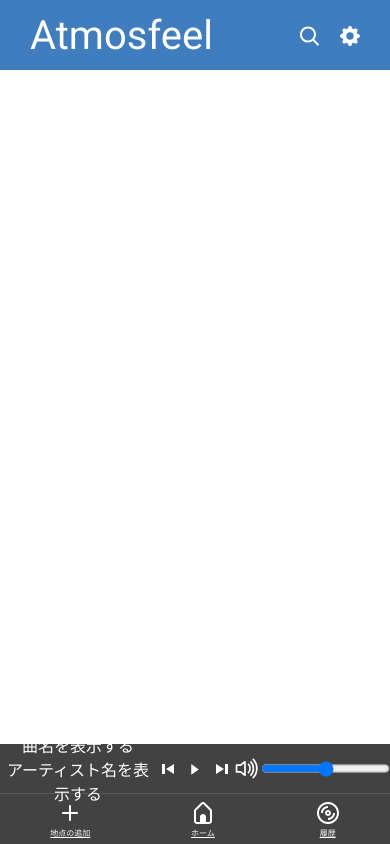
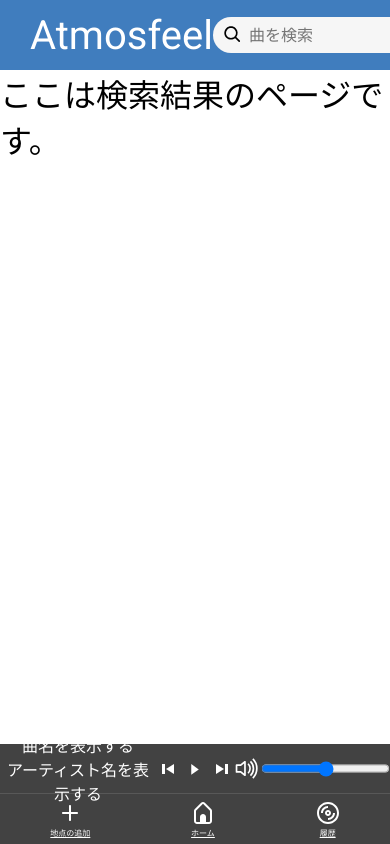
Before and after one commit to kc3hack/2024_A, a React (Vite) app in the folder frontend/: page /search in a window 390 px wide. Built offline with nearby package versions, Linux system fonts and the light colour scheme.

Commit message:
検索結果ページに遷移できるようにした

```diff
--- a/frontend/components/SearchBar.tsx
+++ b/frontend/components/SearchBar.tsx
@@ -2,10 +2,15 @@
 
 const Searchbar = () => {
   return (
-    <form>
+    <form action="/search/">
       <div className="search-bar">
         <img className="search-icon" src="search.svg" alt="" />
-        <input className="search-box" type="search" placeholder="曲を検索" />
+        <input
+          className="search-box"
+          type="search"
+          name="search"
+          placeholder="曲を検索"
+        />
       </div>
     </form>
   );
--- a/frontend/components/TopMenu.tsx
+++ b/frontend/components/TopMenu.tsx
@@ -1,3 +1,4 @@
+import React from "react";
 import SearchBar from "../components/SearchBar";
 import "../styles/TopMenu.css";
 
@@ -8,9 +9,6 @@
         <h1>Atmosfeel</h1>
       </div>
       <div className="top-menu-items">
-        <div className="hidden-search-bar">
-          <img className="search-icon" src="search.svg" alt="" />
-        </div>
         <SearchBar />
         <div>
           <img className="setting-icon" src="/gear-fill.svg" alt="" />
--- a/frontend/pages/Search.tsx
+++ b/frontend/pages/Search.tsx
@@ -6,6 +6,7 @@
   return (
     <main>
       <Header />
+      <h1>ここは検索結果のページです。</h1>
       {/* <SearchComponent /> */}
       <Footer />
     </main>
--- a/frontend/styles/TopMenu.css
+++ b/frontend/styles/TopMenu.css
@@ -60,7 +60,7 @@
   width: 20px;
 }
 
-.hidden-search-bar {
+.open-search-bar {
   display: none;
 }
 
@@ -75,7 +75,9 @@
   filter: brightness(0);
 }
 
-@media screen and (max-width: 650px) {
+
+
+/* @media screen and (max-width: 650px) {
   .search-bar {
     display: none;
   }
@@ -84,18 +86,37 @@
     gap: 10px;
   }
 
-  .hidden-search-bar {
+  .open-search-bar {
     display: block;
   }
 
-  .hidden-search-bar .search-icon {
+  .open-search-bar .search-icon {
     cursor: pointer;
     filter: brightness(0) invert(1);
     padding-top: 7px;
     width: 24px;
   }
 
-  .hidden-search-bar .search-icon:hover {
+  .open-search-bar .cancel-icon {
+    display: none;
+  }
+
+  .open-search-bar .search-icon:hover {
     filter: brightness(0);
   }
-}
+
+  .open-search-bar-active .search-icon {
+    display: none;
+  }
+
+  .open-search-bar-active .cancel-icon {
+    cursor: pointer;
+    filter: brightness(0) invert(1);
+    padding-top: 7px;
+    width: 24px;
+  }
+
+  .open-search-bar .cancel-icon:hover {
+    filter: brightness(0);
+  }
+} */
```
